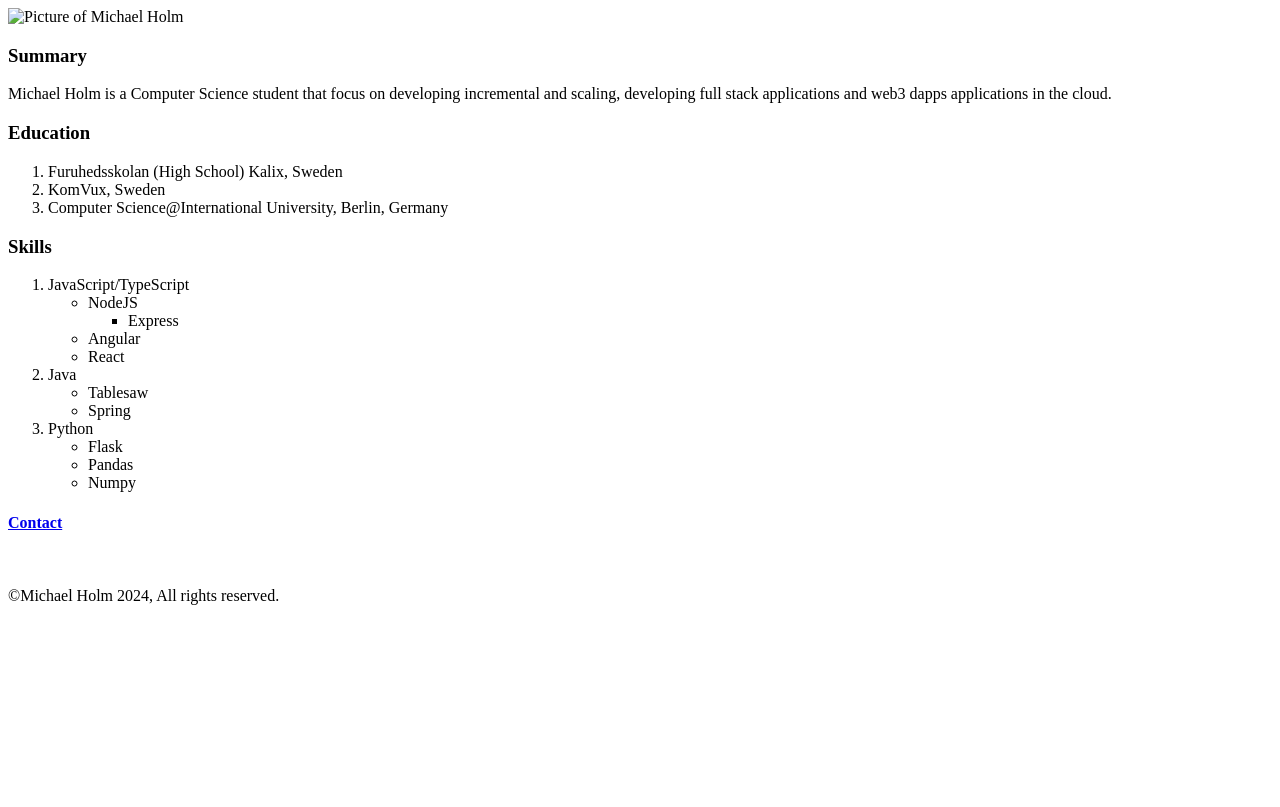
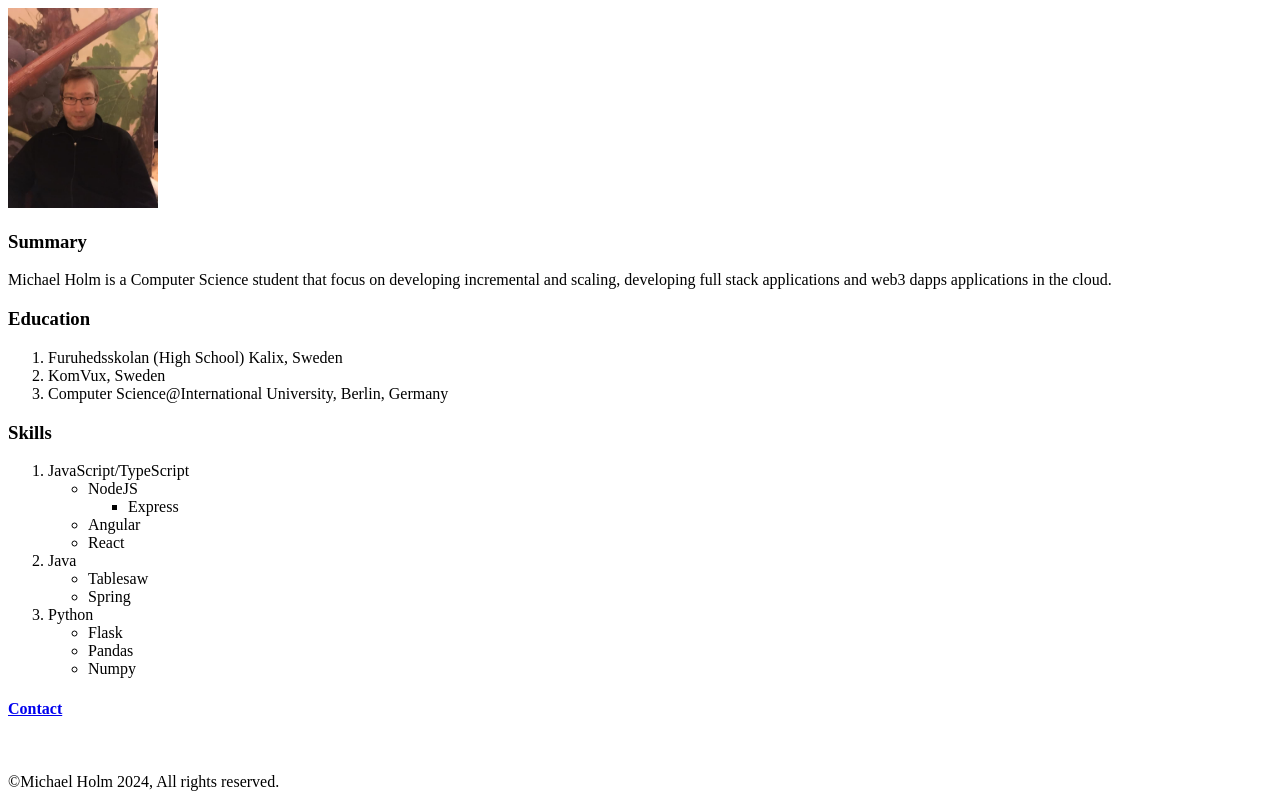
Before and after one commit to MichaelHolmProjects/html-portfolio, a plain HTML site: page index.html in a window 1280 px wide. Drawn offline with Linux system fonts and the light colour scheme.

Commit message:
Update index.html

```diff
--- a/index.html
+++ b/index.html
@@ -7,7 +7,7 @@
 </head>
 <body>
     <section>
-        <img src="./Assets/Pictures/jag.jpg" alt="Picture of Michael Holm" height="200px" />
+        <img src="./jag.jpg" alt="Picture of Michael Holm" height="200px" />
         <h3>Summary</h3>
         <p>
             Michael Holm is a Computer Science student that focus on developing incremental and
```
